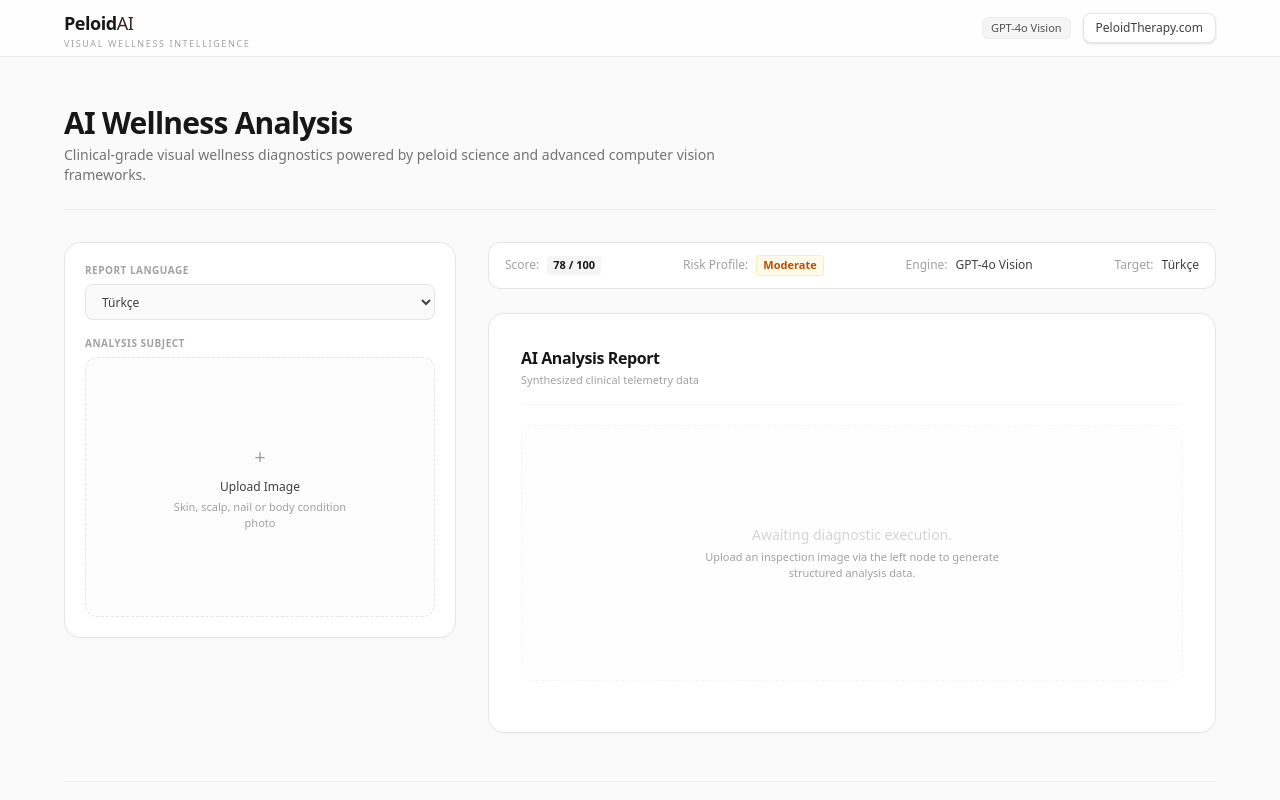
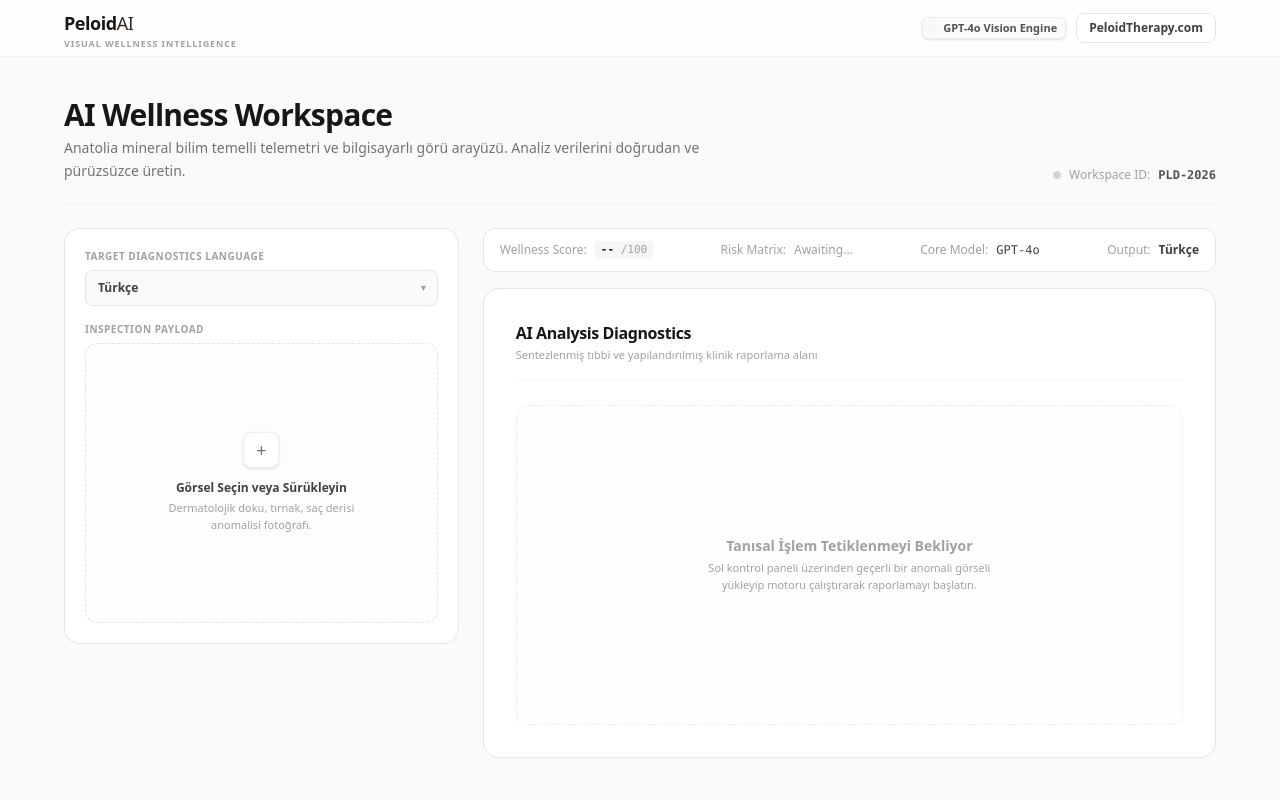
Before and after one commit to sedatbalun1/skin-peloidtherapy, a Next.js app: page /analyze in a window 1280 px wide. Shown: the top 800 px of the page. Built offline with nearby package versions, Linux system fonts and the light colour scheme.

Commit message:
PeloidAI Enterprise UX V10 - Master Single Page Architecture

```diff
--- a/app/analyze/page.tsx
+++ b/app/analyze/page.tsx
@@ -1,17 +1,44 @@
 'use client'
 
 import { useState } from 'react'
+import ReactMarkdown from 'react-markdown'
 
-export default function AnalyzePage() {
+export default function HomePage() {
   const [preview, setPreview] = useState<string | null>(null)
   const [language, setLanguage] = useState('Türkçe')
   const [loading, setLoading] = useState(false)
   const [result, setResult] = useState('')
+  const [dragActive, setDragActive] = useState(false)
 
-  async function handleImage(event: any) {
-    const file = event.target.files?.[0]
-    if (!file) return
+  // Drag and drop handler
+  const handleDrag = (e: React.DragEvent) => {
+    e.preventDefault()
+    e.stopPropagation()
+    if (e.type === "dragenter" || e.type === "dragover") {
+      setDragActive(true)
+    } else if (e.type === "dragleave") {
+      setDragActive(false)
+    }
+  }
 
+  const handleDrop = (e: React.DragEvent) => {
+    e.preventDefault()
+    e.stopPropagation()
+    setDragActive(false)
+
+    if (e.dataTransfer.files && e.dataTransfer.files[0]) {
+      processFile(e.dataTransfer.files[0])
+    }
+  }
+
+  const handleFileInput = (e: React.ChangeEvent<HTMLInputElement>) => {
+    if (e.target.files && e.target.files[0]) {
+      processFile(e.target.files[0])
+    }
+  }
+
+  const processFile = (file: File) => {
+    if (!file.type.startsWith('image/')) return
     const reader = new FileReader()
     reader.onloadend = () => {
       setPreview(reader.result as string)
@@ -47,32 +74,45 @@ export default function AnalyzePage() {
     setLoading(false)
   }
 
+  const clearImage = () => {
+    setPreview(null)
+    setResult('')
+  }
+
   return (
-    <main className="min-h-screen bg-[#FAFAFA] text-neutral-800 antialiased font-sans">
+    <main className="min-h-screen bg-[#FAFAFA] text-neutral-800 antialiased font-sans selection:bg-neutral-200/60 selection:text-neutral-900">
 
-      {/* HEADER */}
-      <header className="sticky top-0 z-50 border-b border-neutral-200/80 bg-white/80 backdrop-blur-md">
+      {/* GLOBAL LINEAR PROGRESS BAR WHEN LOADING */}
+      {loading && (
+        <div className="fixed top-0 left-0 right-0 h-[2px] bg-neutral-100 z-[60] overflow-hidden">
+          <div className="h-full bg-[#35261F] animate-[pulse_1.5s_infinite] w-full origin-left scale-x-[0.4] transition-transform duration-500" />
+        </div>
+      )}
+
+      {/* STICKY ULTRA-MINIMAL HEADER */}
+      <header className="sticky top-0 z-50 border-b border-neutral-200/50 bg-white/75 backdrop-blur-md transition-all duration-200">
         <div className="max-w-[1200px] mx-auto px-4 sm:px-6 h-14 flex items-center justify-between">
 
-          <a href="https://peloidtherapy.com" target="_blank" className="flex items-center gap-2 group">
+          <a href="https://peloidtherapy.com" target="_blank" className="flex items-center gap-2 group transition-transform active:scale-[0.98]">
             <div className="leading-none">
               <span className="text-lg font-black tracking-tight text-neutral-900">
                 Peloid<span className="text-[#35261F] font-medium">AI</span>
               </span>
-              <span className="block text-[9px] uppercase tracking-[0.18em] text-neutral-400 font-medium mt-0.5">
+              <span className="block text-[9px] uppercase tracking-[0.2em] text-neutral-400 font-bold mt-0.5 tracking-widest">
                 Visual Wellness Intelligence
               </span>
             </div>
           </a>
 
-          <div className="flex items-center gap-3">
-            <span className="inline-flex items-center rounded-md bg-neutral-100 px-2 py-0.5 text-[11px] font-medium text-neutral-600 border border-neutral-200/50">
-              GPT-4o Vision
+          <div className="flex items-center gap-2.5">
+            <span className="inline-flex items-center gap-1.5 rounded-md bg-neutral-50 px-2 py-0.5 text-[11px] font-semibold text-neutral-600 border border-neutral-200/60 shadow-sm">
+              <span className="h-1.5 w-1.5 rounded-full bg-emerald-500 animate-ping" />
+              GPT-4o Vision Engine
             </span>
             <a
               href="https://peloidtherapy.com"
               target="_blank"
-              className="rounded-lg bg-white border border-neutral-200 hover:border-neutral-300 text-neutral-700 px-3 py-1.5 text-xs font-medium transition shadow-sm active:bg-neutral-50"
+              className="rounded-lg bg-white border border-neutral-200 hover:border-neutral-300 text-neutral-700 px-3 py-1.5 text-xs font-semibold transition-all duration-150 hover:shadow-sm active:bg-neutral-50 active:scale-[0.97]"
             >
               PeloidTherapy.com
             </a>
@@ -81,37 +121,43 @@ export default function AnalyzePage() {
         </div>
       </header>
 
-      {/* MAIN CONTAINER */}
-      <section className="max-w-[1200px] mx-auto px-4 sm:px-6 py-8 md:py-12">
+      {/* DASHBOARD CONTAINER */}
+      <section className="max-w-[1200px] mx-auto px-4 sm:px-6 py-8 md:py-10">
 
-        {/* HERO TITLE */}
-        <div className="border-b border-neutral-200/60 pb-6 mb-8">
+        {/* CONTEXT HERO ZONE */}
+        <div className="border-b border-neutral-200/50 pb-5 mb-6 flex flex-col md:flex-row md:items-end md:justify-between gap-4">
+          <div>
             <h2 className="text-2xl sm:text-3xl tracking-tight font-semibold text-neutral-900">
-            AI Wellness Analysis
+              AI Wellness Workspace
             </h2>
-          <p className="mt-1 text-sm text-neutral-500 max-w-2xl">
-            Clinical-grade visual wellness diagnostics powered by peloid science and advanced computer vision frameworks.
+            <p className="mt-1 text-xs sm:text-sm text-neutral-500 max-w-2xl leading-relaxed">
+              Anatolia mineral bilim temelli telemetri ve bilgisayarlı görü arayüzü. Analiz verilerini doğrudan ve pürüzsüzce üretin.
             </p>
           </div>
+          <div className="flex items-center gap-2 text-xs text-neutral-400 font-medium">
+            <span className="h-2 w-2 rounded-full bg-neutral-300" />
+            Workspace ID: <span className="font-mono text-neutral-600 font-semibold">PLD-2026</span>
+          </div>
+        </div>
 
-        {/* TWO-COLUMN GRID */}
-        <div className="grid grid-cols-1 lg:grid-cols-[0.35fr_0.65fr] gap-8 items-start">
+        {/* 35% / 65% STRUCTURED MESH GRID */}
+        <div className="grid grid-cols-1 lg:grid-cols-[0.35fr_0.65fr] gap-6 items-start">
 
-          {/* LEFT COLUMN (35%) */}
-          <div className="space-y-5">
+          {/* CONTROL INTERACTION CENTER (35%) */}
+          <div className="space-y-4">
 
-            {/* CONFIGURATION & UPLOAD CARD */}
-            <div className="rounded-2xl border border-neutral-200 bg-white p-5 shadow-[0_1px_3px_rgba(0,0,0,0.02)]">
+            <div className="rounded-2xl border border-neutral-200/90 bg-white p-5 shadow-[0_1px_2px_rgba(0,0,0,0.005)] transition-all">
 
-              {/* LANGUAGE SELECT */}
+              {/* TELEMETRY LANGUAGE */}
               <div className="mb-4">
-                <label className="block text-[10px] uppercase tracking-wider text-neutral-400 font-semibold mb-1.5">
-                  Report Language
+                <label className="block text-[10px] uppercase tracking-wider text-neutral-400 font-bold mb-1.5">
+                  Target Diagnostics Language
                 </label>
+                <div className="relative">
                   <select
                     value={language}
                     onChange={(e) => setLanguage(e.target.value)}
-                  className="w-full h-9 rounded-lg border border-neutral-200 bg-neutral-50 px-3 text-xs font-medium text-neutral-700 outline-none transition focus:border-neutral-400 focus:bg-white"
+                    className="w-full h-9 rounded-lg border border-neutral-200 bg-neutral-50 px-3 text-xs font-semibold text-neutral-700 outline-none transition-all focus:border-neutral-400 focus:bg-white appearance-none cursor-pointer"
                   >
                     <option>Türkçe</option>
                     <option>English</option>
@@ -121,55 +167,81 @@ export default function AnalyzePage() {
                     <option>العربية</option>
                     <option>Русский</option>
                   </select>
+                  <div className="pointer-events-none absolute inset-y-0 right-0 flex items-center px-2.5 text-neutral-400">
+                    <span className="text-[9px]">▼</span>
+                  </div>
+                </div>
               </div>
 
-              {/* UPLOAD INTENT / PREVIEW CONTAINER */}
+              {/* LIVE DROPZONE OR IMAGE PREVIEW PIPELINE */}
               <div>
-                <label className="block text-[10px] uppercase tracking-wider text-neutral-400 font-semibold mb-1.5">
-                  Analysis Subject
+                <label className="block text-[10px] uppercase tracking-wider text-neutral-400 font-bold mb-1.5">
+                  Inspection Payload
                 </label>
 
                 {!preview ? (
-                  <label className="flex flex-col items-center justify-center rounded-xl border border-dashed border-neutral-200 bg-neutral-50/50 h-[260px] cursor-pointer hover:bg-neutral-50 hover:border-neutral-300 transition p-4 text-center group">
-                    <span className="text-xl text-neutral-400 group-hover:text-neutral-600 transition font-light">+</span>
-                    <span className="mt-2 text-xs font-medium text-neutral-700">Upload Image</span>
-                    <span className="mt-1 text-[11px] text-neutral-400 max-w-[180px] leading-normal">
-                      Skin, scalp, nail or body condition photo
-                    </span>
+                  <div
+                    onDragEnter={handleDrag}
+                    onDragOver={handleDrag}
+                    onDragLeave={handleDrag}
+                    onDrop={handleDrop}
+                    className={`flex flex-col items-center justify-center rounded-xl border border-dashed h-[280px] cursor-pointer transition-all duration-200 p-4 text-center group relative ${
+                      dragActive
+                        ? "border-[#35261F] bg-neutral-50 scale-[0.99]"
+                        : "border-neutral-200 bg-neutral-50/40 hover:bg-neutral-50 hover:border-neutral-300"
+                    }`}
+                  >
                     <input
                       type="file"
                       accept="image/*"
-                      onChange={handleImage}
-                      className="hidden"
+                      onChange={handleFileInput}
+                      className="absolute inset-0 w-full h-full opacity-0 cursor-pointer"
                     />
-                  </label>
+                    <div className="h-9 w-9 rounded-lg bg-white border border-neutral-200/60 flex items-center justify-center text-neutral-500 shadow-sm group-hover:scale-105 group-hover:text-neutral-700 transition-all duration-200 font-light text-lg">
+                      +
+                    </div>
+                    <span className="mt-3 text-xs font-semibold text-neutral-700">Görsel Seçin veya Sürükleyin</span>
+                    <span className="mt-1 text-[11px] text-neutral-400 max-w-[200px] leading-normal font-normal">
+                      Dermatolojik doku, tırnak, saç derisi anomalisi fotoğrafı.
+                    </span>
+                  </div>
                 ) : (
-                  <div className="space-y-3">
-                    <div className="overflow-hidden rounded-xl border border-neutral-200 bg-neutral-950 h-[260px] flex items-center justify-center p-2">
+                  <div className="space-y-3 animate-[fadeIn_0.2s_ease-out]">
+                    <div className="overflow-hidden rounded-xl border border-neutral-200 bg-neutral-950 h-[280px] flex items-center justify-center p-2 relative group">
                       <img
                         src={preview}
-                        alt="Analysis Subject Preview"
+                        alt="Workspace Preview Pipeline"
                         className="w-full h-full object-contain"
                       />
+                      <div className="absolute top-2 right-2 opacity-0 group-hover:opacity-100 transition-opacity duration-150">
+                        <span className="bg-neutral-900/80 text-white text-[9px] font-mono tracking-wider uppercase px-2 py-0.5 rounded backdrop-blur-sm">
+                          Live Feed
+                        </span>
+                      </div>
                     </div>
 
-                    <div className="grid grid-cols-2 gap-2">
-                      <label className="h-9 rounded-lg border border-neutral-200 bg-white flex items-center justify-center text-xs font-medium cursor-pointer hover:bg-neutral-50 transition text-neutral-600">
-                        Change
-                        <input
-                          type="file"
-                          accept="image/*"
-                          onChange={handleImage}
-                          className="hidden"
-                        />
-                      </label>
+                    <div className="grid grid-cols-3 gap-2">
+                      <button
+                        onClick={clearImage}
+                        disabled={loading}
+                        className="h-9 rounded-lg border border-neutral-200 bg-white flex items-center justify-center text-xs font-semibold text-neutral-500 hover:text-neutral-700 hover:bg-neutral-50 transition-all active:scale-[0.96] disabled:opacity-40"
+                      >
+                        Temizle
+                      </button>
 
                       <button
                         onClick={analyzeImage}
                         disabled={loading}
-                        className="h-9 rounded-lg bg-[#35261F] text-white text-xs font-medium shadow-sm hover:opacity-95 transition disabled:opacity-40 flex items-center justify-center"
+                        className="col-span-2 h-9 rounded-lg bg-[#35261F] text-white text-xs font-semibold shadow-sm hover:opacity-95 transition-all duration-150 active:scale-[0.97] disabled:opacity-40 flex items-center justify-center gap-1.5"
                       >
-                        {loading ? 'Analyzing...' : 'Run Analysis'}
+                        {loading ? (
+                          <>
+                            <span className="h-3 w-3 border-2 border-white/30 border-t-white rounded-full animate-spin" />
+                            İşleniyor...
+                          </>
+                        ) : (
+                          'Analizi Başlat'
+                        )}
                       </button>
                     </div>
                   </div>
@@ -180,107 +252,118 @@ export default function AnalyzePage() {
 
           </div>
 
-          {/* RIGHT COLUMN (65%) */}
-          <div className="space-y-6">
+          {/* TELEMETRY DATA WORKSPACE LAYER (65%) */}
+          <div className="space-y-4">
 
-            {/* HORIZONTAL STATUS BAR */}
-            <div className="rounded-xl border border-neutral-200 bg-white px-4 py-3 shadow-[0_1px_2px_rgba(0,0,0,0.01)]">
-              <div className="grid grid-cols-2 md:flex md:items-center md:justify-between gap-4 text-xs">
+            {/* COMPACT REALTIME METRICS BAR */}
+            <div className="rounded-xl border border-neutral-200 bg-white px-4 py-3 shadow-[0_1px_2px_rgba(0,0,0,0.005)]">
+              <div className="grid grid-cols-2 sm:flex sm:items-center sm:justify-between gap-3 text-xs">
 
                 <div className="flex items-center gap-2">
-                  <span className="text-neutral-400 font-medium">Score:</span>
-                  <span className="font-semibold text-neutral-900 bg-neutral-100 px-1.5 py-0.5 rounded text-[11px]">78 / 100</span>
+                  <span className="text-neutral-400 font-medium">Wellness Score:</span>
+                  <span className="font-semibold text-neutral-900 bg-neutral-100 px-1.5 py-0.5 rounded text-[11px] font-mono">
+                    {result ? '78' : '--'} <span className="text-neutral-400 font-normal">/100</span>
+                  </span>
                 </div>
 
-                <div className="flex items-center gap-2 border-none md:border-l md:border-neutral-200 md:pl-4">
-                  <span className="text-neutral-400 font-medium">Risk Profile:</span>
-                  <span className="font-semibold text-amber-700 bg-amber-50 border border-amber-200/60 px-1.5 py-0.5 rounded text-[11px]">Moderate</span>
+                <div className="flex items-center gap-2 border-none sm:border-l sm:border-neutral-200 sm:pl-4">
+                  <span className="text-neutral-400 font-medium">Risk Matrix:</span>
+                  {result ? (
+                    <span className="font-semibold text-amber-800 bg-amber-50 border border-amber-200/50 px-1.5 py-0.5 rounded text-[11px]">
+                      Moderate
+                    </span>
+                  ) : (
+                    <span className="font-medium text-neutral-400">Awaiting...</span>
+                  )}
                 </div>
 
-                <div className="flex items-center gap-2 border-none md:border-l md:border-neutral-200 md:pl-4">
-                  <span className="text-neutral-400 font-medium">Engine:</span>
-                  <span className="font-medium text-neutral-700">GPT-4o Vision</span>
+                <div className="flex items-center gap-2 border-none sm:border-l sm:border-neutral-200 sm:pl-4">
+                  <span className="text-neutral-400 font-medium">Core Model:</span>
+                  <span className="font-medium text-neutral-700 font-mono">GPT-4o</span>
                 </div>
 
-                <div className="flex items-center gap-2 border-none md:border-l md:border-neutral-200 md:pl-4">
-                  <span className="text-neutral-400 font-medium">Target:</span>
-                  <span className="font-medium text-neutral-700">{language}</span>
+                <div className="flex items-center gap-2 border-none sm:border-l sm:border-neutral-200 sm:pl-4">
+                  <span className="text-neutral-400 font-medium">Output:</span>
+                  <span className="font-semibold text-neutral-700">{language}</span>
                 </div>
 
               </div>
             </div>
 
-            {/* AI ANALYSIS REPORT AREA */}
-            <div className="rounded-2xl border border-neutral-200 bg-white p-6 sm:p-8 shadow-[0_1px_3px_rgba(0,0,0,0.02)] min-h-[420px] flex flex-col justify-between">
+            {/* MAIN RICH REPORT CARD */}
+            <div className="rounded-2xl border border-neutral-200 bg-white p-6 sm:p-8 shadow-[0_1px_3px_rgba(0,0,0,0.01)] min-h-[460px] flex flex-col justify-between">
+
+              <div className="w-full">
+                <div className="flex items-center justify-between border-b border-neutral-100 pb-4 mb-6">
                   <div>
-                <div className="flex items-center justify-between border-b border-neutral-100 pb-4 mb-5">
-                  <div>
-                    <h3 className="text-base font-semibold text-neutral-900 tracking-tight">
-                      AI Analysis Report
+                    <h3 className="text-sm sm:text-base font-semibold text-neutral-900 tracking-tight">
+                      AI Analysis Diagnostics
                     </h3>
-                    <p className="text-[11px] text-neutral-400 mt-0.5">
-                      Synthesized clinical telemetry data
+                    <p className="text-[11px] text-neutral-400 mt-0.5 font-normal">
+                      Sentezlenmiş tıbbi ve yapılandırılmış klinik raporlama alanı
                     </p>
                   </div>
 
                   {result && (
-                    <button className="h-7 rounded-md border border-neutral-200 bg-white px-3 text-[11px] font-medium text-neutral-600 hover:bg-neutral-50 hover:text-neutral-900 transition shadow-sm">
+                    <button
+                      onClick={() => window.print()}
+                      className="h-7 rounded-md border border-neutral-200 bg-white px-3 text-[11px] font-semibold text-neutral-600 hover:bg-neutral-50 hover:text-neutral-900 transition-all shadow-sm active:scale-[0.97]"
+                    >
                       Export PDF
                     </button>
                   )}
                 </div>
 
                 {result ? (
-                  <div className="prose prose-neutral max-w-none">
-                    <div className="whitespace-pre-wrap text-sm leading-relaxed text-neutral-600 font-normal selection:bg-neutral-200/60">
-                      {result}
-                    </div>
+                  <div className="prose prose-neutral prose-sm max-w-none prose-headings:font-semibold prose-headings:text-neutral-900 prose-headings:tracking-tight prose-p:text-neutral-600 prose-p:leading-relaxed prose-li:text-neutral-600 selection:bg-neutral-200/80">
+                    <ReactMarkdown>{result}</ReactMarkdown>
                   </div>
                 ) : (
-                  <div className="h-64 flex flex-col items-center justify-center text-center p-4 border border-dashed border-neutral-100 rounded-xl bg-neutral-50/30">
-                    <span className="text-neutral-300 text-sm font-medium">
-                      {loading ? 'Processing telemetry logs...' : 'Awaiting diagnostic execution.'}
+                  <div className="h-80 flex flex-col items-center justify-center text-center p-4 border border-dashed border-neutral-200/70 rounded-xl bg-neutral-50/20">
+                    <span className="text-neutral-400 text-xs sm:text-sm font-semibold transition-all">
+                      {loading ? 'Klinik veriler ve telemetri logları işleniyor...' : 'Tanısal İşlem Tetiklenmeyi Bekliyor'}
                     </span>
-                    <p className="text-[11px] text-neutral-400 max-w-xs mt-1 leading-normal">
-                      {loading ? 'Please do not reload the dashboard interface.' : 'Upload an inspection image via the left node to generate structured analysis data.'}
+                    <p className="text-[11px] text-neutral-400 max-w-xs mt-1 leading-normal font-normal">
+                      {loading ? 'Yapay zekâ görsel katmanları analiz ediyor, lütfen arayüzü yenilemeyiniz.' : 'Sol kontrol paneli üzerinden geçerli bir anomali görseli yükleyip motoru çalıştırarak raporlamayı başlatın.'}
                     </p>
                   </div>
                 )}
-              </div>
               </div>
 
             </div>
 
           </div>
 
-        {/* BOTTOM RESOURCES SECTION */}
-        <div className="mt-12 border-t border-neutral-200/60 pt-8">
-          <h4 className="text-xs uppercase tracking-wider text-neutral-400 font-semibold mb-4">
-            Recommended Resources
+        </div>
+
+        {/* ECOSYSTEM INTEGRATION FOOTER */}
+        <div className="mt-12 border-t border-neutral-200/60 pt-6">
+          <h4 className="text-[10px] uppercase tracking-wider text-neutral-400 font-bold mb-3.5 tracking-widest">
+            Önerilen Mineral Terapi Protokolleri & Kaynaklar
           </h4>
 
           <div className="grid grid-cols-1 sm:grid-cols-2 md:grid-cols-4 gap-3">
             {[
-              { title: 'Zamavil', desc: 'Thermal Wellness Solutions', url: 'https://www.zamavil.com/' },
-              { title: 'Dr. Bentonit', desc: 'Advanced Mineral Skincare', url: 'https://www.drbentonit.com/' },
-              { title: 'Peloid Türkiye', desc: 'Certified Thermal Peloids', url: 'https://www.peloid.com.tr/' },
-              { title: 'Peloid Therapy', desc: 'Global Science Authority', url: 'https://www.peloidtherapy.com/' },
+              { title: 'Zamavil', desc: 'Termal Wellness Çözümleri', url: 'https://www.zamavil.com/' },
+              { title: 'Dr. Bentonit', desc: 'İleri Düzey Kil ve Mineral Bakımı', url: 'https://www.drbentonit.com/' },
+              { title: 'Peloid Türkiye', desc: 'Sertifikalı Medikal Peloidler', url: 'https://www.peloid.com.tr/' },
+              { title: 'Peloid Therapy', desc: 'Global Bilim ve Danışmanlık Otoritesi', url: 'https://www.peloidtherapy.com/' },
             ].map((resource) => (
               <a
                 key={resource.title}
                 href={resource.url}
                 target="_blank"
-                className="group block rounded-xl border border-neutral-200 bg-white p-3.5 hover:border-neutral-300 transition shadow-[0_1px_2px_rgba(0,0,0,0.01)]"
+                className="group block rounded-xl border border-neutral-200 bg-white p-3.5 hover:border-neutral-300 transition-all hover:shadow-[0_2px_8px_rgba(0,0,0,0.015)] active:scale-[0.99]"
               >
                 <div className="flex items-center justify-between">
-                  <span className="text-xs font-semibold text-neutral-800 group-hover:text-neutral-950 transition">
+                  <span className="text-xs font-semibold text-neutral-800 group-hover:text-neutral-950 transition-colors">
                     {resource.title}
                   </span>
-                  <span className="text-[10px] text-neutral-400 group-hover:text-neutral-600 transition transform group-hover:translate-x-0.5 duration-150">
+                  <span className="text-[10px] text-neutral-400 group-hover:text-neutral-600 transition-all transform group-hover:translate-x-0.5 duration-150">
                     →
                   </span>
                 </div>
-                <p className="text-[11px] text-neutral-400 mt-1 font-normal">
+                <p className="text-[11px] text-neutral-400 mt-0.5 font-normal group-hover:text-neutral-500 transition-colors">
                   {resource.desc}
                 </p>
               </a>
```
Lines whose indentation alone changed are shown as unchanged.
